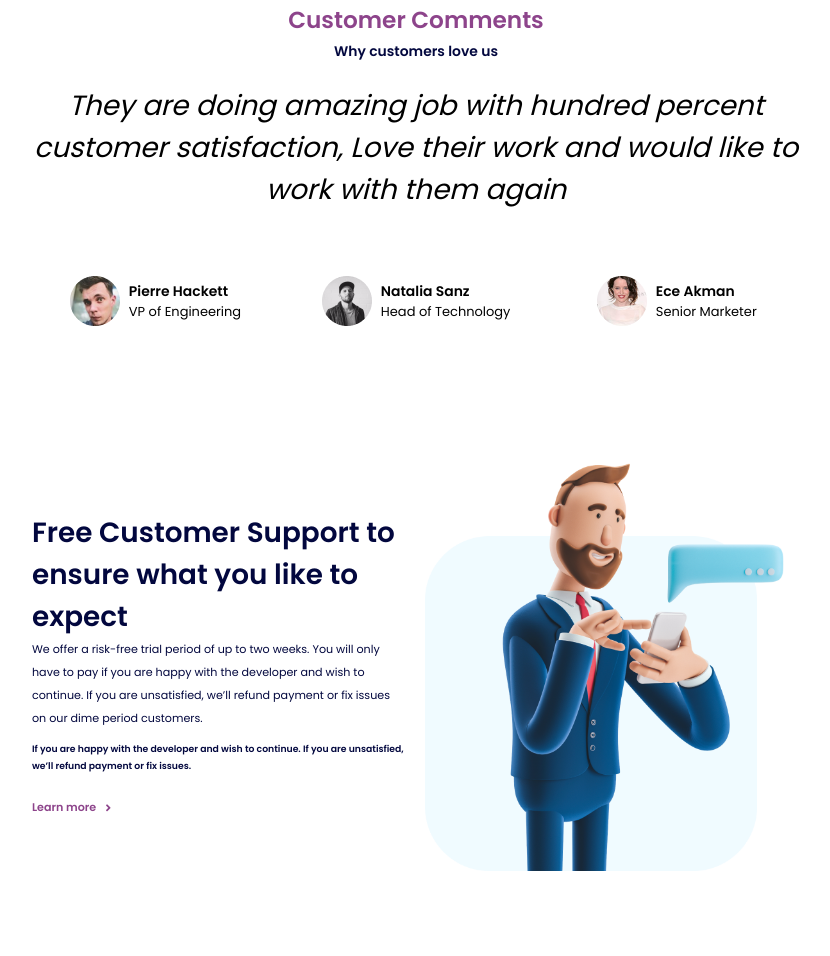
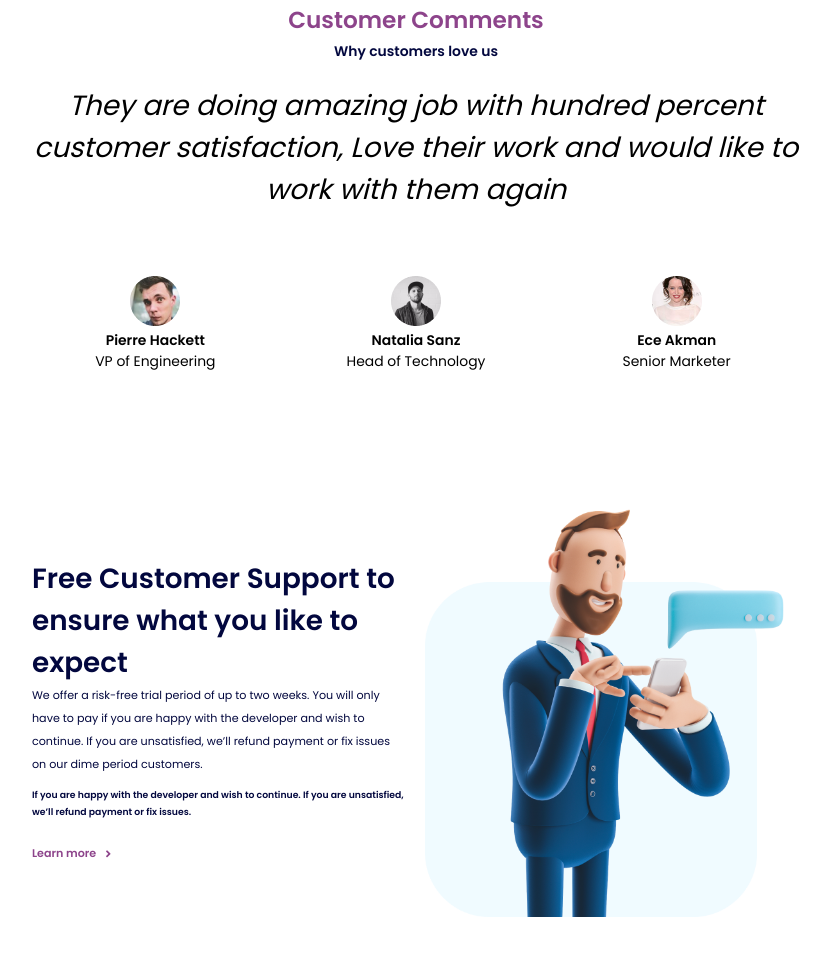
Before and after one commit to developerzion/startup, a React app: page / in a window 1280 px wide. Shown: the part 2226-3182 px from the top of the page, without its empty margins (224-1054 px from the left). Built offline with nearby package versions, Linux system fonts and the light colour scheme.

Commit message:
Completed

```diff
--- a/public/css/style.css
+++ b/public/css/style.css
@@ -306,20 +306,18 @@ html{
     grid-template-columns: repeat(auto-fit, minmax(15rem, 1fr));
     gap: 1.5rem;
     justify-content: center;
+    text-align: center;
 }
 .comments .comment-wrapper .comment .box{
-    display: flex;
-    gap: 1rem;
-    align-items: center;
     padding: 2rem 0;
-    justify-content: center;
-    text-align: left;
+    text-align: center;
 }
 .comments .comment-wrapper .comment .box .text h3{
     font-size: 1.5rem;
 }
 .comments .comment-wrapper .comment .box .text p{
-    font-size: 1.4rem;
+    font-size: 1.5rem;
+    font-weight: normal;
 }
 
 /* Support Section  */
@@ -661,6 +659,14 @@ html{
     .comments{
         padding: 4rem 10%;
     }
+    /* .comments .comment-wrapper .comment .box{
+        display: flex;
+        gap: 2rem;
+        align-items: center;
+        padding: 2rem 0;
+        justify-content: center;
+        text-align: left;
+    } */
     .comments .comment-wrapper h4{
         font-size: 2rem;
     }
@@ -676,6 +682,7 @@ html{
     }
     .comments .comment-wrapper .comment .box{
         box-shadow: var(--box-shadow);
+        gap: 3rem;
     }
     .comments .comment-wrapper .comment .box h3{
         font-size: 1.5rem;
```
